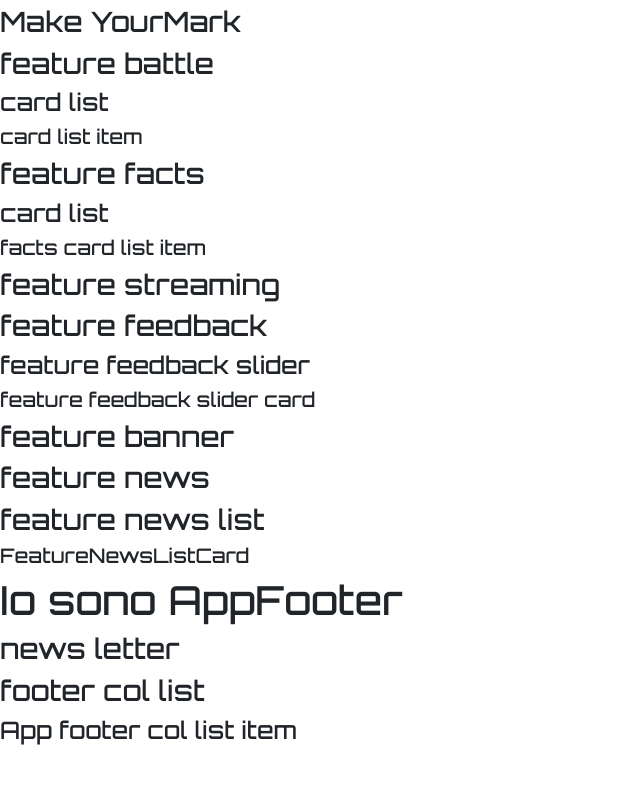
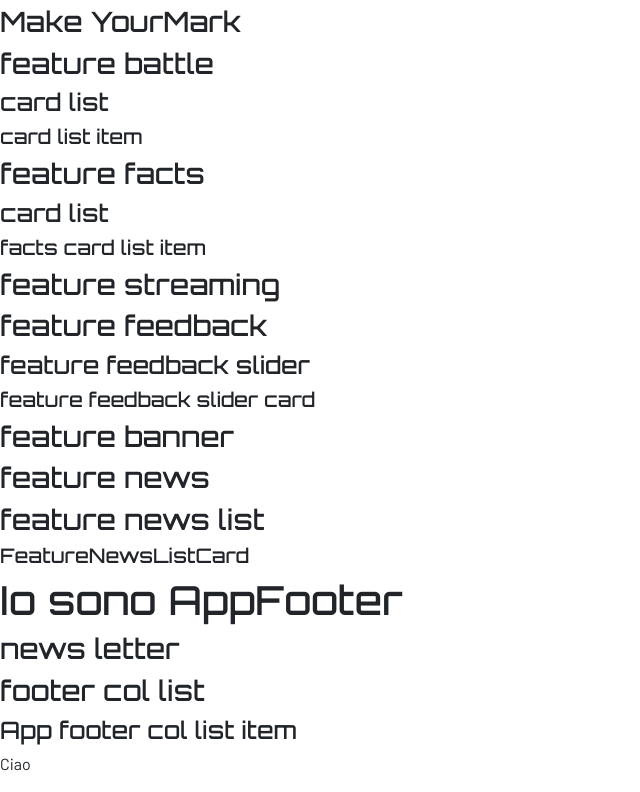
Before and after one commit to orazi-paolo/proj-html-vuejs, a Vue app: page / in a window 1280 px wide. Shown: the part 248-1040 px from the top of the page, without its empty margins (0-640 px from the left). Before the commit the page ends 1000 px from the top, so only its background shows below. Built offline with nearby package versions, Linux system fonts and the light colour scheme.

Commit message:
added font family paragraph

```diff
--- a/src/App.vue
+++ b/src/App.vue
@@ -21,9 +21,11 @@
   <AppHeader />
   <AppMain />
   <AppFooter />
+  <p>Ciao</p>
 
 </template>
 
 <style lang="scss">
-@use "/node_modules/bootstrap/scss/bootstrap.scss"
+@use "/node_modules/bootstrap/scss/bootstrap.scss";
+@use "/src/style/general.scss"
 </style>
--- a/src/main.js
+++ b/src/main.js
@@ -1,5 +1,4 @@
 import { createApp } from 'vue'
-import './style.css'
 import App from './App.vue'
 
 createApp(App).mount('#app')
--- a/src/style.css
+++ /dev/null
@@ -1,10 +0,0 @@
-@import url('https://fonts.googleapis.com/css2?family=Orbitron:wght@400..900&display=swap');
-
-h1,
-h2,
-h3,
-h4,
-h5,
-h6 {
-    font-family: "Orbitron", sans-serif;
-}
--- /dev/null
+++ b/src/style/general.scss
@@ -0,0 +1,16 @@
+@import url('https://fonts.googleapis.com/css2?family=Orbitron:wght@400..900&display=swap');
+@import url('https://fonts.googleapis.com/css2?family=Barlow:ital,wght@0,100;0,200;0,300;0,400;0,500;0,600;0,700;0,800;0,900;1,100;1,200;1,300;1,400;1,500;1,600;1,700;1,800;1,900&family=Orbitron:wght@400..900&display=swap');
+
+
+h1,
+h2,
+h3,
+h4,
+h5,
+h6 {
+    font-family: "Orbitron", sans-serif;
+}
+
+p {
+    font-family: "Barlow", sans-serif;
+}
```
